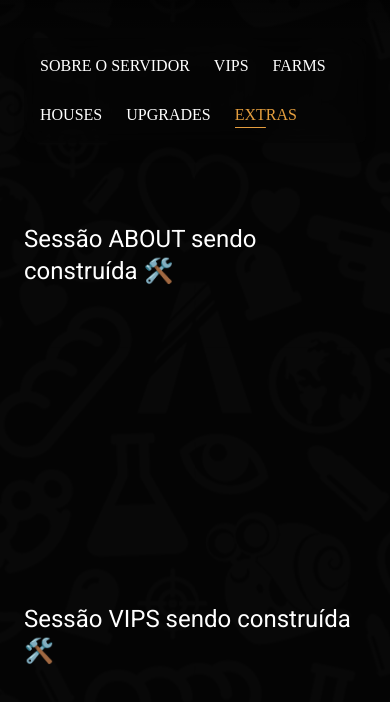
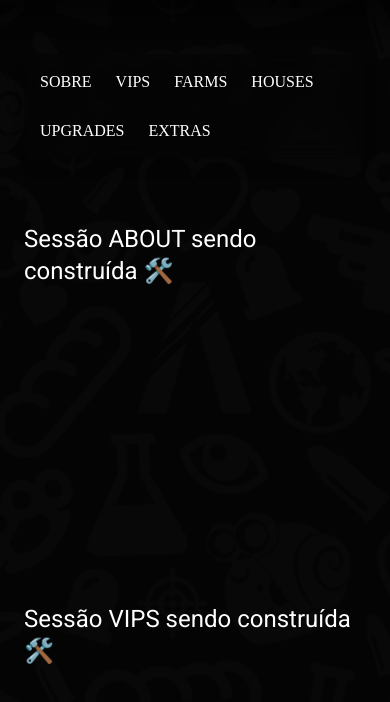
Before and after one commit to edsoncamargo/frontier, a React (Vite) app in the folder web/: page / in a window 390 px wide. Shown: the part 886-1588 px from the top of the page. Built offline with nearby package versions, Linux system fonts and the light colour scheme; a web font is replaced by a local one.

Commit message:
imp: mobile navbar spa not sticky

```diff
--- a/web/src/components/menu/menu.tsx
+++ b/web/src/components/menu/menu.tsx
@@ -64,7 +64,10 @@ function Menu({ children }: Readonly<MenuProps>) {
 
   return (
     <HashContext.Provider value={memoizedHash}>
-      <nav ref={navRef} className='sticky left-0 top-4 p-4'>
+      <nav
+        ref={navRef}
+        className='min-[592px]:sticky max-[591px]:relative left-0 top-4 p-4'
+      >
         <ul className='flex gap-6 font-faroest text-1xl text-paragraph-50 justify-between flex-wrap max-[781px]:justify-start'>
           {children}
         </ul>
--- a/web/src/pages/normal/root.tsx
+++ b/web/src/pages/normal/root.tsx
@@ -15,7 +15,7 @@ export function Root() {
 
       <article className='mt-10 max-w-7xl m-auto flex flex-col p-10 w-full gap-20 min-[768px]:px-10 max-[768px]:px-6'>
         <Menu>
-          <Menu.Item title='SOBRE O SERVIDOR' link='#about' />
+          <Menu.Item title='SOBRE' link='#about' />
           <Menu.Item title='VIPS' link='#vips' />
           <Menu.Item title='FARMS' link='#farms' />
           <Menu.Item title='HOUSES' link='#houses' />
```
